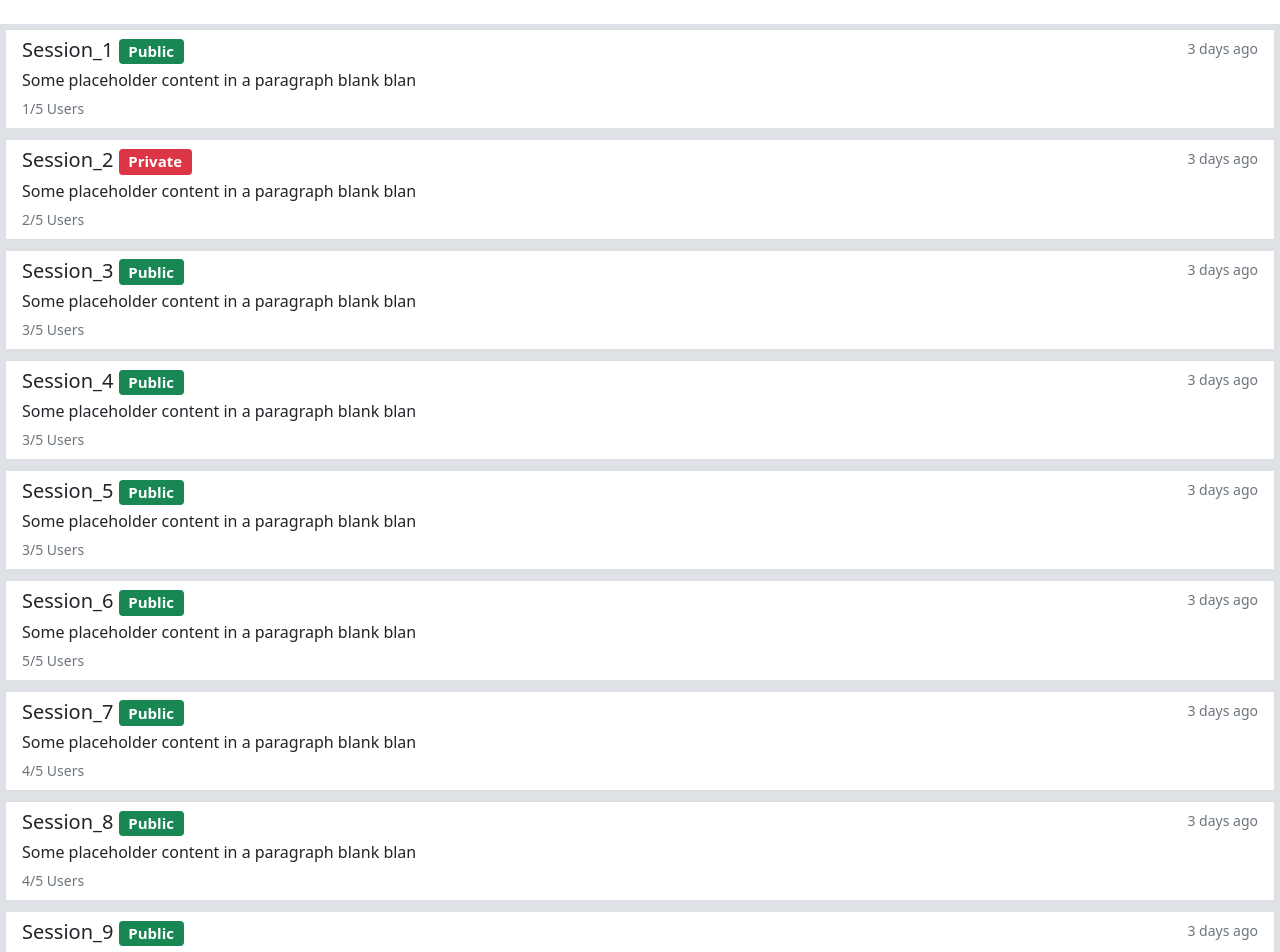
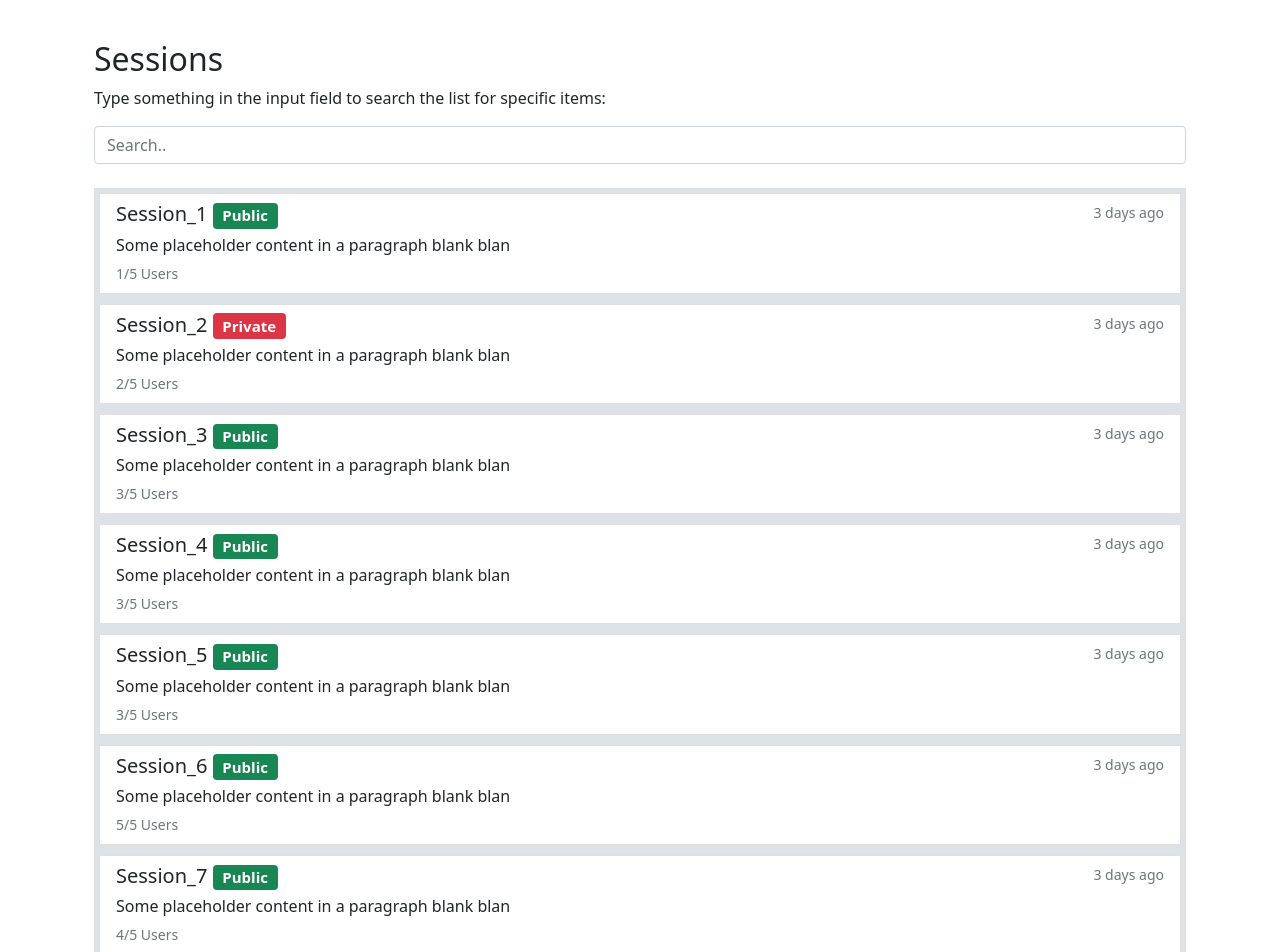
Before and after one commit to malkarol/mat_project, a Vue app in the folder frontend/: page /sessions in a window 1280 px wide. Shown: the part 80-1032 px from the top of the page. Built offline with nearby package versions, Linux system fonts and the light colour scheme.

Commit message:
Add session filter and move session list

```diff
--- a/frontend/src/App.vue
+++ b/frontend/src/App.vue
@@ -2,24 +2,19 @@
   <div>
     <NavBar />
     <div class="row">
-        <router-view :sessions="sessions" />
+        <router-view />
     </div>
   </div>
 </template>
 
 <script>
 import NavBar from './components/NavBar.vue'
-import sessionsJson from './sessions.json'
 
 export default {
   name: 'App',
   components: {
     NavBar
-  },
-  data () {
-    return {
-      sessions: sessionsJson
-    }
   }
+
 }
 </script>
--- a/frontend/src/sessions.json
+++ b/frontend/src/sessions.json
@@ -76,7 +76,7 @@
         "name": "Session_9",
         "numberOfUsers": 3,
         "maxNumberOfUsers": 5,
-        "private": false,
+        "private": true,
         "finished": true,
         "canJoin": true
     },
@@ -139,7 +139,7 @@
         "name": "Session_16",
         "numberOfUsers": 1,
         "maxNumberOfUsers": 5,
-        "private": false,
+        "private": true,
         "finished": true,
         "canJoin": true
 
--- a/frontend/src/views/SessionsPanel.vue
+++ b/frontend/src/views/SessionsPanel.vue
@@ -1,9 +1,13 @@
 <template>
 <div>
-  <div class="py-5">
+  <div class="container mt-3 py-5">
+    <h2>Sessions</h2>
+  <p>Type something in the input field to search the list for specific items:</p>
+  <input class="form-control" v-model="search" type="text" placeholder="Search..">
+  <br>
     <div  class="list-group">
 
-      <div v-for="(session, index) in sessions.slice(0,10)" class="border border-5" :key="session.name" data-bs-toggle="collapse" :data-bs-target="'#example_' + index" aria-expanded="false" :aria-controls="'example_' + index">
+      <div v-for="(session, index) in filteredList.slice(0,10)" class="border border-5" :key="session.name" data-bs-toggle="collapse" :data-bs-target="'#example_' + index" aria-expanded="false" :aria-controls="'example_' + index">
          <div class="list-group-item list-group-item-action" :class="{'bg-primary text-white':index == selected}" @click="selected = index">
     <div class="d-flex w-100 justify-content-between">
       <h5 class="mb-1">{{session.name}} <span class="badge "
@@ -14,7 +18,7 @@
     <small :class="textMutedColor(index)">{{session.numberOfUsers}}/{{session.maxNumberOfUsers}} Users</small>
         <div class="collapse" :id="'example_' + index">
         <div class="card card-body border-0 text-black">
-          <br>
+
     Some placeholder content in a paragraph <br>
     Some placeholder content in a paragraph <br>
       Some placeholder content in a paragraph <br>
@@ -47,11 +51,14 @@
 </div>
 </template>
 <script>
+import sessionsJson from '@/sessions.json'
+
 export default {
-  props: ['sessions'],
   data () {
     return {
-      selected: undefined
+      selected: undefined,
+      search: '',
+      sessions: sessionsJson
     }
   },
   methods: {
@@ -73,6 +80,13 @@ export default {
       }
       return 'text-muted'
     }
+  },
+  computed: {
+    filteredList () {
+      return this.sessions.filter(session => {
+        return session.name.toLowerCase().includes(this.search.toLowerCase())
+      })
+    }
   }
 }
 </script>
```
